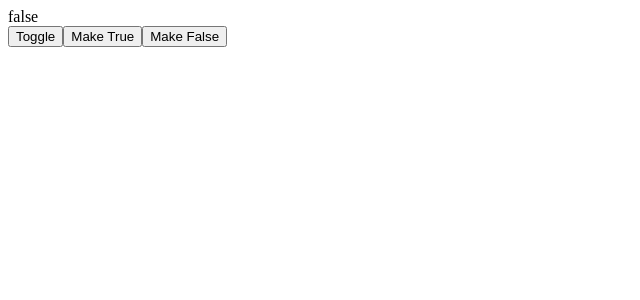
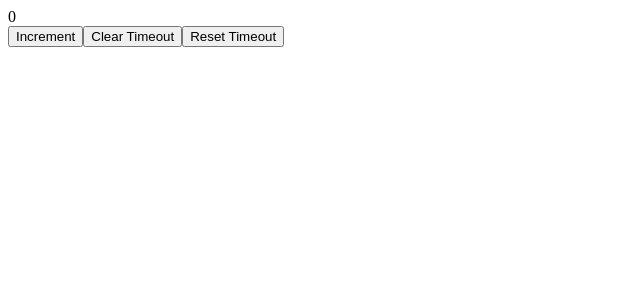
Before and after one commit to AdrianChojnacki/customHooks, a React (Create React App) app: page / in a window 1280 px wide. Shown: the top 300 px of the page, without its empty margins (0-640 px from the left). Built offline with nearby package versions, Linux system fonts and the light colour scheme.

Commit message:
Add useTimeout

```diff
--- a/src/App.js
+++ b/src/App.js
@@ -1,5 +1,11 @@
 import ToggleComponent from "./ToggleComponent";
+import TimeoutComponent from "./TimeoutComponent";
 
 export default function App() {
-  return <ToggleComponent />;
+  return (
+    <>
+      {/* <ToggleComponent /> */}
+      <TimeoutComponent />
+    </>
+  );
 }
--- /dev/null
+++ b/src/TimeoutComponent.js
@@ -0,0 +1,16 @@
+import { useState } from "react";
+import useTimeout from "./custom-hooks/useTimeout";
+
+export default function TimeoutComponent() {
+  const [count, setCount] = useState(10);
+  const { clear, reset } = useTimeout(() => setCount(0), 1000);
+
+  return (
+    <div>
+      <div>{count}</div>
+      <button onClick={() => setCount(c => c + 1)}>Increment</button>
+      <button onClick={clear}>Clear Timeout</button>
+      <button onClick={reset}>Reset Timeout</button>
+    </div>
+  );
+}
--- /dev/null
+++ b/src/custom-hooks/useTimeout.js
@@ -0,0 +1,30 @@
+import { useCallback, useEffect, useRef } from "react";
+
+export default function useTimeout(callback, delay) {
+  const callbackRef = useRef(callback);
+  const timeoutRef = useRef();
+
+  useEffect(() => {
+    callbackRef.current = callback;
+  }, [callback]);
+
+  const set = useCallback(() => {
+    timeoutRef.current = setTimeout(() => callbackRef.current(), delay);
+  }, [delay]);
+
+  const clear = useCallback(() => {
+    timeoutRef.current && clearTimeout(timeoutRef.current);
+  }, []);
+
+  useEffect(() => {
+    set();
+    return clear;
+  }, [delay, set, clear]);
+
+  const reset = useCallback(() => {
+    clear();
+    set();
+  }, [clear, set]);
+
+  return { reset, clear };
+}
```
